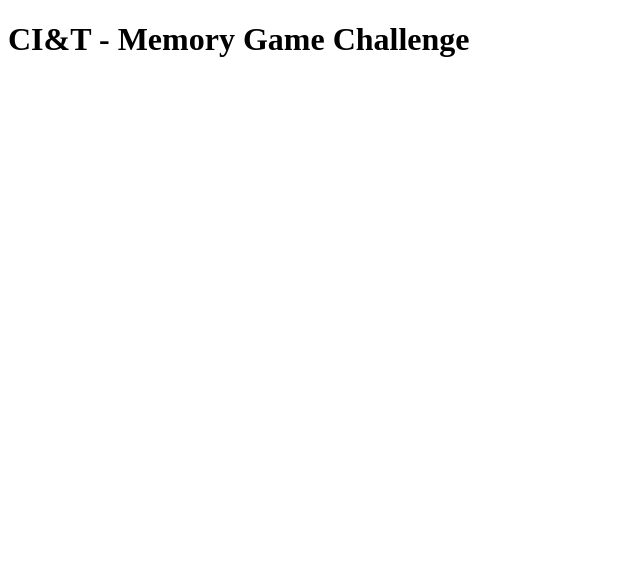
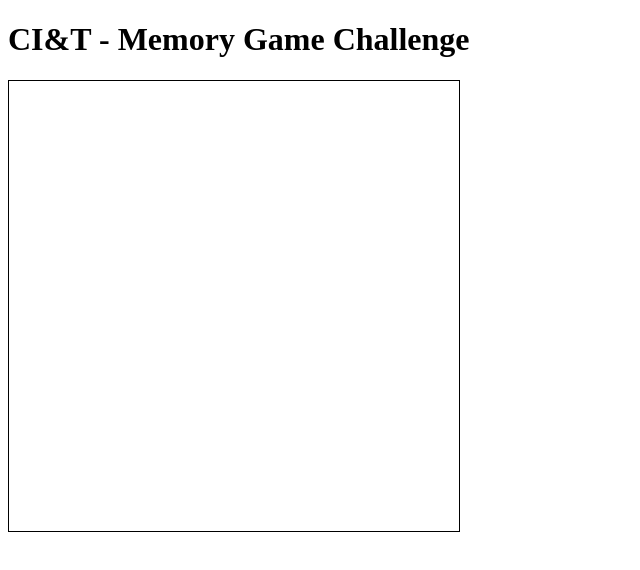
Before and after one commit to saulocavalieri/Memory-Game-Challenge, a plain HTML site: page index.html in a window 1280 px wide. Shown: the whole page, without its empty margins (0-640 px from the left). Drawn offline with Linux system fonts and the light colour scheme.

Commit message:
Creation of the 'memory-game' div.; Definition of basic css; Script.js created

```diff
--- /dev/null
+++ b/assets/css/style.css
@@ -0,0 +1,5 @@
+#memory-game {
+    border: 1px solid black;
+    height: 450px;
+    width: 450px;
+}
--- a/index.html
+++ b/index.html
@@ -5,10 +5,14 @@
     <meta charset="utf-8">
     <meta name="viewport" content="width=device-width, initial-scale=1, shrink-to-fit=no">
     <title>CI&T - Memory Game Challenge</title>
+    <link rel="stylesheet" href="./assets/css/style.css">
 </head>
 
 <body>
     <h1>CI&T - Memory Game Challenge</h1>
+
+    <div id="memory-game"></div>
+    <script src="./assets/js/script.js"></script>
 </body>
 
 </html>
```
Also changed, not shown: assets/js/script.js (added).
